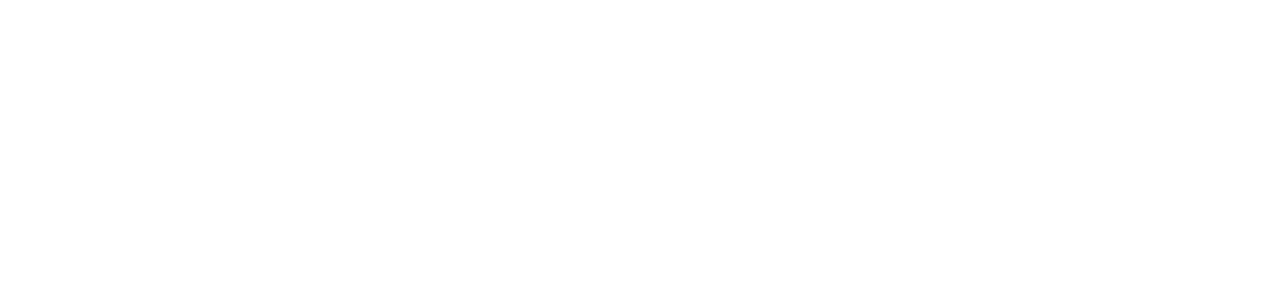
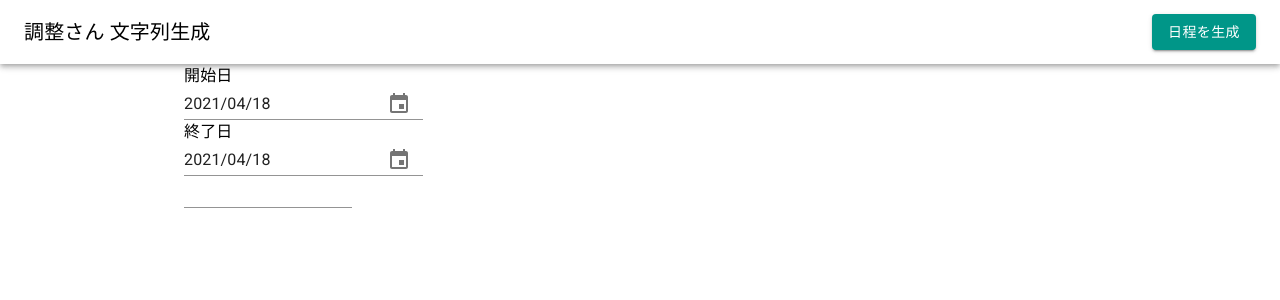
Before and after one commit to YutaNakamizo/chouseisan-opgen, a React app: page / in a window 1280 px wide. Shown: the top 300 px of the page. Built offline with nearby package versions, Linux system fonts and the light colour scheme.

Commit message:
とりあえず実装

```diff
--- a/src/App.js
+++ b/src/App.js
@@ -1,9 +1,18 @@
+import {
+  useState,
+  useRef,
+} from 'react';
 import {
   createMuiTheme,
   ThemeProvider,
 } from '@material-ui/core';
 import * as colors from '@material-ui/core/colors';
 import '@fontsource/roboto';
+
+import { Header } from '~/components/Header';
+import { Main } from '~/components/Main';
+import { InputArea } from '~/components/InputArea';
+import { OutputArea } from '~/components/OutputArea';
 
 const theme = createMuiTheme({
   palette: {
@@ -14,11 +23,91 @@
 });
 
 function App() {
+  const [ text, setText ] = useState('');
+
+  const startDateRef = useRef();
+  const handleSDateChange = date => {
+    startDateRef.current = date;
+  };
+  const endDateRef = useRef();
+  const handleEDateChange = date => {
+    endDateRef.current = date;
+  };
+
+  const generate = () => {
+    if(!startDateRef.current || !endDateRef.current) return;
+
+    const startDate = new Date(
+      startDateRef.current.getFullYear(),
+      startDateRef.current.getMonth(),
+      startDateRef.current.getDate()
+    );
+    const endDate = new Date(
+      endDateRef.current.getFullYear(),
+      endDateRef.current.getMonth(),
+      endDateRef.current.getDate()
+    );
+
+    const bucketTimes = [
+      '10:30 - 12:00',
+      '13:30 - 15:00',
+      '15:10 - 16:40',
+      '16:50 - 18:20',
+      '18:30 - 20:00',
+    ];
+
+    const buckets = [];
+    const numDays = (endDate - startDate) / 86400000 + 1;
+
+    for(let i = 0; i < numDays; i++) {
+      const date = new Date(startDate.getTime() + 86400000 * i);
+      for(const timeLabel of bucketTimes) {
+        buckets.push(
+          ('0' + (date.getMonth() + 1)).slice(-2)
+          + `/${('0' + date.getDate()).slice(-2)}`
+          + ` (${[ '日', '月', '火', '水', '木', '金', '土' ][date.getDay()]})`
+          + ` ${timeLabel}`
+        );
+      };
+    };
+
+    const result = buckets.join('\n');
+
+    setText(result);
+    copy(result);
+  };
+
+  const copy = text => {
+    const listener = e => {
+      e.clipboardData.setData('text/plain' , text);
+      e.preventDefault();
+      document.removeEventListener('copy', listener);
+    };
+    document.addEventListener('copy' , listener);
+    document.execCommand('copy');
+    document.removeEventListener('copy', listener);
+  };
+
   return (
     <ThemeProvider
       theme={theme}
     >
       <div className="App">
+        <Header
+          onGenerateClick={generate}
+        />
+
+        <Main
+        >
+          <InputArea
+            onSDateChange={handleSDateChange}
+            onEDateChange={handleEDateChange}
+          />
+
+          <OutputArea
+            text={text}
+          />
+        </Main>
       </div>
     </ThemeProvider>
   );
--- /dev/null
+++ b/src/components/Header.js
@@ -0,0 +1,49 @@
+import React from 'react';
+import {
+  AppBar,
+  Toolbar,
+  Box,
+  Typography,
+  Button,
+} from '@material-ui/core';
+
+export const Header = ({
+  onGenerateClick = function() {},
+  ...props
+}) => {
+  return (
+    <AppBar
+      position="sticky"
+      color="inherit"
+    >
+      <Toolbar
+      >
+        <Box
+        >
+          <Typography
+            variant="h6"
+            component="h1"
+          >
+            調整さん 文字列生成
+          </Typography>
+        </Box>
+
+        <Box
+          flexGrow={1}
+        >
+        </Box>
+
+        <Box
+        >
+          <Button
+            variant="contained"
+            color="primary"
+            onClick={onGenerateClick}
+          >
+            日程を生成
+          </Button>
+        </Box>
+      </Toolbar>
+    </AppBar>
+  );
+};
--- /dev/null
+++ b/src/components/InputArea.js
@@ -0,0 +1,97 @@
+import React, {
+  useState,
+  useEffect,
+} from 'react';
+import {
+  Box,
+  Typography,
+} from '@material-ui/core';
+import {
+  MuiPickersUtilsProvider,
+  KeyboardDatePicker,
+} from '@material-ui/pickers';
+import DateFnsUtils from '@date-io/date-fns';
+import format from "date-fns/format";
+import jaLocale from "date-fns/locale/ja";
+
+class ExDateFnsUtils extends DateFnsUtils {
+  getCalendarHeaderText(date) {
+    return format(date, "yyyy 年 M 月", { locale: this.locale });
+  }
+
+  getDatePickerHeaderText(date) {
+    return format(date, "M 月 d 日", { locale: this.locale });
+  }
+};
+
+export const InputArea = ({
+  onSDateChange = function() {},
+  onEDateChange = function() {},
+  ...props
+}) => {
+  const [ startDate, setStartDate ] = useState(new Date());
+  const [ endDate, setEndDate ] = useState(new Date());
+
+  const handleSDateChange = date => {
+    setStartDate(date);
+    onSDateChange(date);
+  };
+
+  const handleEDateChange = date => {
+    setEndDate(date);
+    onEDateChange(date);
+  };
+
+  useEffect(() => {
+    handleSDateChange(new Date());
+    handleEDateChange(new Date());
+  }, []);
+
+  return (
+    <MuiPickersUtilsProvider
+      utils={ExDateFnsUtils}
+      locale={jaLocale}
+    >
+      <Box
+      >
+        <Box
+        >
+          <Typography
+          >
+            開始日
+          </Typography>
+          <KeyboardDatePicker
+            value={startDate}
+            okLabel="決定"
+            cancelLabel="キャンセル"
+            variant="inline"
+            format="yyyy/MM/dd"
+            onChange={date => {
+              setStartDate(date);
+              onSDateChange(date);
+            }}
+          />
+        </Box>
+
+        <Box
+        >
+          <Typography
+          >
+            終了日
+          </Typography>
+          <KeyboardDatePicker
+            value={endDate}
+            okLabel="決定"
+            cancelLabel="キャンセル"
+            variant="inline"
+            format="yyyy/MM/dd"
+            onChange={date => {
+              setEndDate(date);
+              onEDateChange(date);
+            }}
+          />
+        </Box>
+      </Box>
+    </MuiPickersUtilsProvider>
+  );
+};
--- /dev/null
+++ b/src/components/Main.js
@@ -0,0 +1,18 @@
+import React from 'react';
+import {
+  Container,
+} from '@material-ui/core';
+
+export const Main = ({
+  children,
+  ...props
+}) => {
+  return (
+    <Container
+      component="main"
+      maxWidth="md"
+    >
+      {children}
+    </Container>
+  );
+};
--- /dev/null
+++ b/src/components/OutputArea.js
@@ -0,0 +1,20 @@
+import React from 'react';
+import {
+  Box,
+  TextField,
+} from '@material-ui/core';
+
+export const OutputArea = ({
+  text,
+  ...props
+}) => {
+  return (
+    <Box
+    >
+      <TextField
+        multiline
+        value={text}
+      />
+    </Box>
+  );
+};
```
Also changed, not shown: src/components/ControlArea.js (added, +16 -0 lines).
